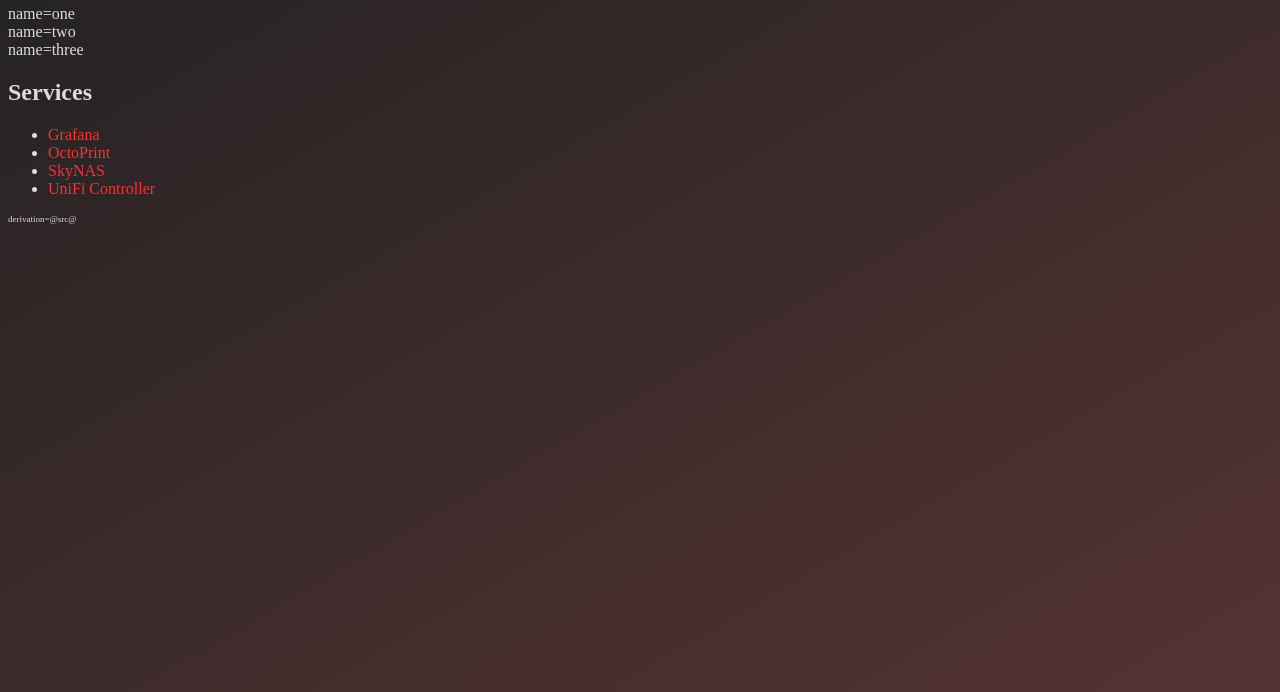
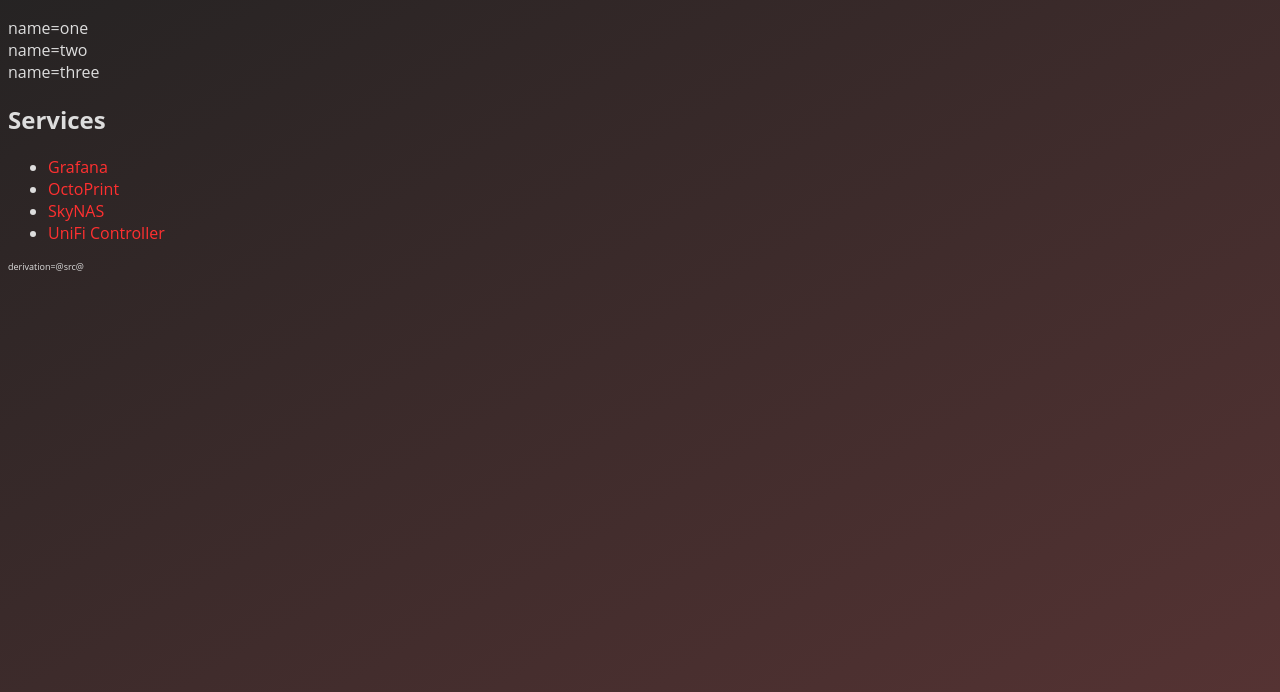
Before and after one commit to jhillyerd/homesite, a website built with Parcel: page index.html in a window 1280 px wide. Shown: the part 108-800 px from the top of the page. Built offline with nearby package versions, Linux system fonts and the light colour scheme; files whose address does not match are found by name.

Commit message:
install opensans webfont

```diff
--- a/index.html
+++ b/index.html
@@ -15,10 +15,7 @@
 </script>
 
 <style>
-@font-face {
-  font-family: 'OpenSans';
-  src: url('fonts/OpenSans-Regular.woff2') format('woff2');
-}
+@import './node_modules/opensans-npm-webfont/open_sans.css';
 
 :root {
   --bg-color: #333;
@@ -27,7 +24,7 @@
 }
 
 body, h1, h2, h3, h4 {
-  font-family: 'OpenSans';
+  font-family: 'Open Sans';
 }
 
 body {
--- a/package.json
+++ b/package.json
@@ -20,5 +20,8 @@
   "homepage": "https://github.com/jhillyerd/homesite#readme",
   "devDependencies": {
     "parcel-bundler": "^1.12.4"
+  },
+  "dependencies": {
+    "opensans-npm-webfont": "^1.0.0"
   }
 }
```
Also changed, not shown: 1 other file.
